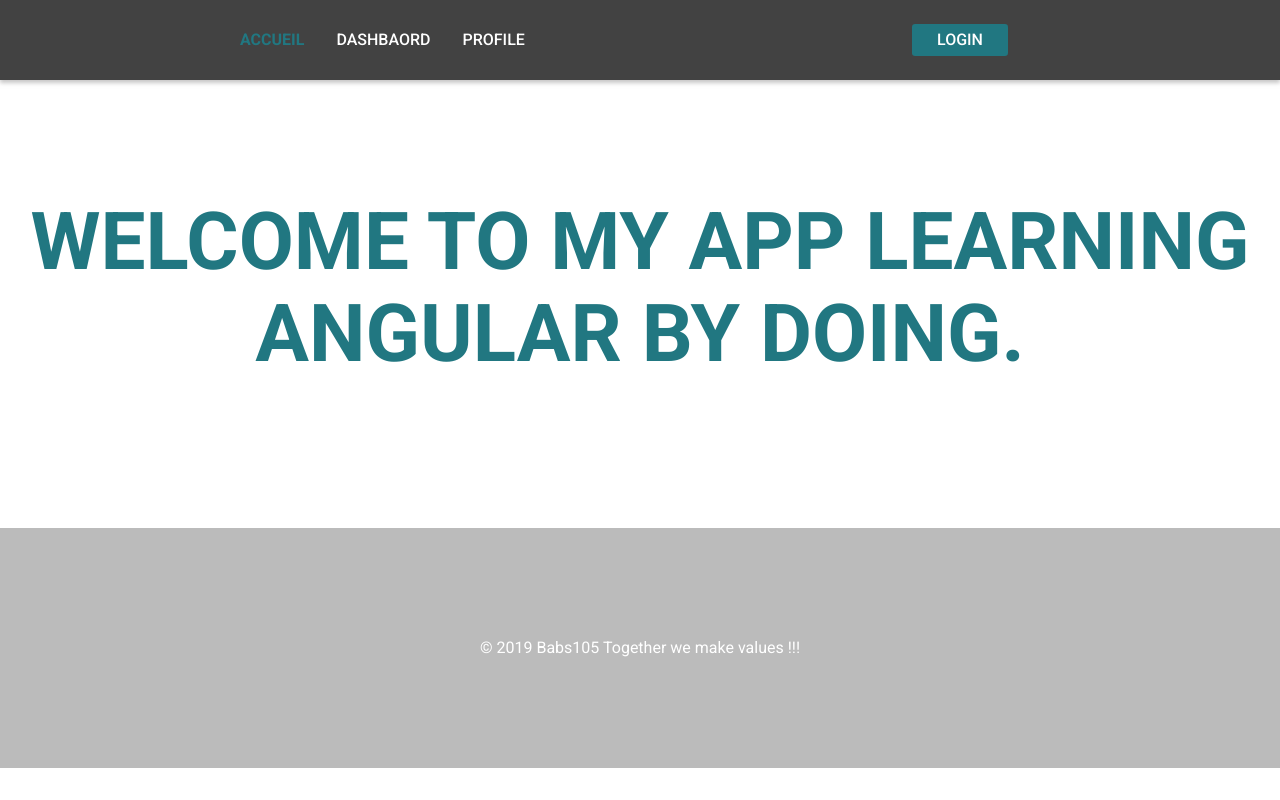
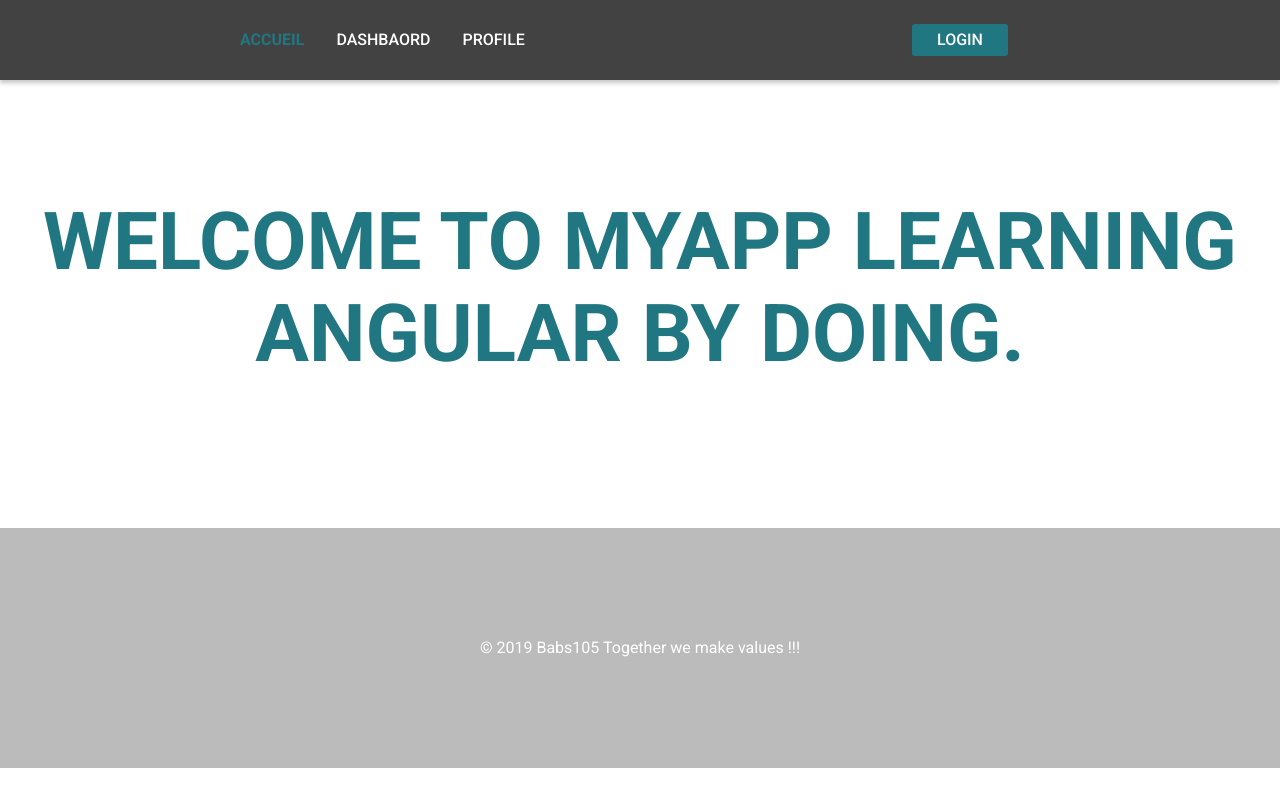
Before and after one commit to babs105/AngularProject2, an Angular app: page /home in a window 1280 px wide. Built offline with nearby package versions, Linux system fonts and the light colour scheme.

Commit message:
update home

```diff
--- a/src/app/componenent/home/home.component.html
+++ b/src/app/componenent/home/home.component.html
@@ -2,7 +2,7 @@
   <div class="home-container">
 
       <h1  class="title-home">
-               WELCOME TO MY APP LEARNING ANGULAR BY DOING.
+               WELCOME TO MYAPP LEARNING ANGULAR BY DOING.
       </h1>
       <!-- <ul class="list-items-ville">
           <li class="item-ville"   *ngFor="let met of meteos">
```
